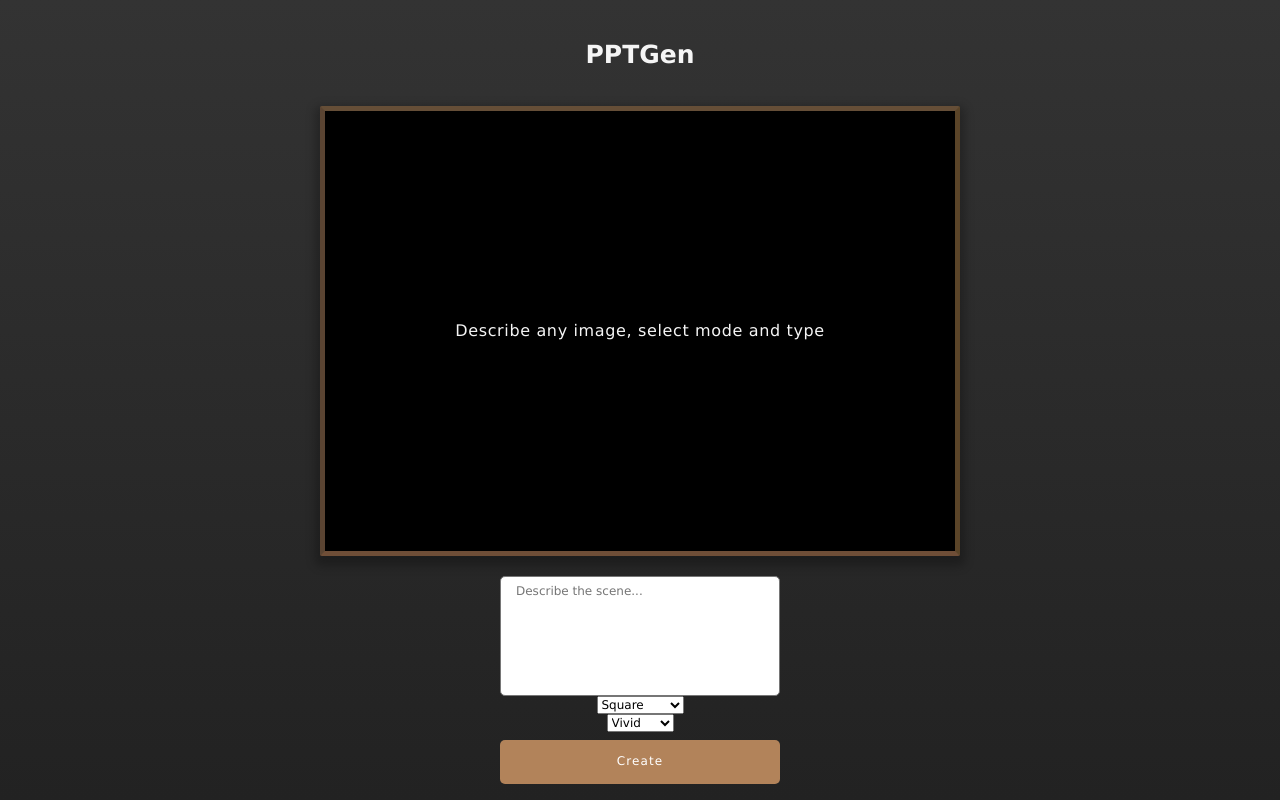
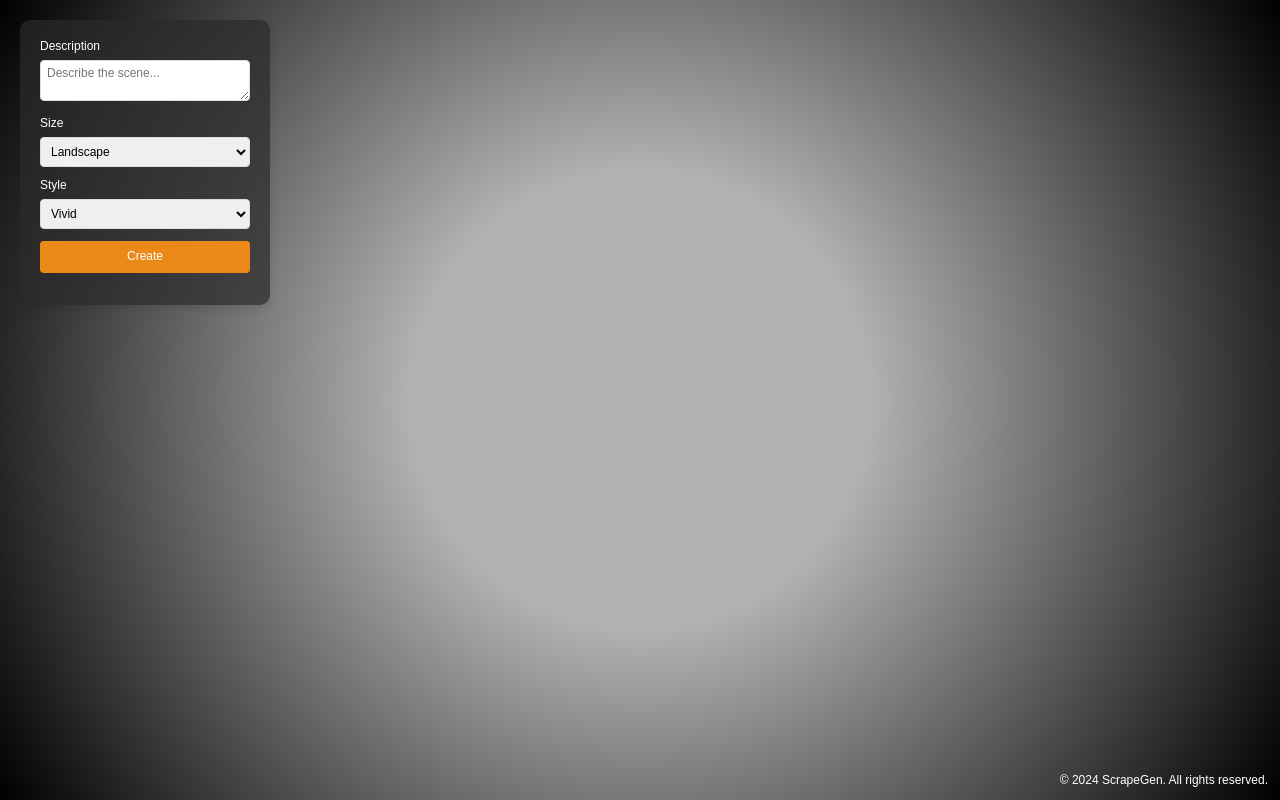
Before and after one commit to Harry-Yates/ScapeGen, a website built with Vite: page index.html in a window 1280 px wide. Built offline with nearby package versions, Linux system fonts and the light colour scheme; no server answers; files whose address does not match are found by name.

Commit message:
styled product and cleaned up functionality

```diff
--- a/index.css
+++ b/index.css
@@ -1,97 +1,152 @@
-html,
-body {
-  margin: 0;
-  padding: 0;
-  color: whitesmoke;
-  font-family: Verdana, Geneva, Tahoma, sans-serif;
-  font-size: 12px;
-  background-image: linear-gradient(#333333, #222222);
-  height: 100vh;
-  display: flex;
-  flex-direction: column;
-  align-items: center;
-  justify-content: center;
+/* Reset */
+*,
+*::before,
+*::after {
+  box-sizing: border-box;
 }
 
-h1 {
-  font-size: 25px;
-  margin-top: 25px;
+body,
+html {
+  height: 100%;
+  margin: 0;
+  font-family: Arial, sans-serif;
+  font-size: 12px;
 }
 
-h2 {
-  font-size: 16px;
-  margin: 0 40px;
+/* Header styles */
+.header {
   text-align: center;
-  font-weight: 400;
-  letter-spacing: 0.04em;
+  padding: 1rem;
+  background-color: rgba(255, 255, 255, 0.9);
+  position: absolute;
+  right: 0;
+  z-index: 1;
 }
 
-textarea {
-  width: 280px;
-  box-sizing: border-box;
-  padding: 8px 15px;
-  border-radius: 5px;
-  resize: none;
-  height: 10em;
+.header__title {
+  margin: 0;
 }
 
-button {
-  margin-top: 8px;
-  background: #b2835a;
-  width: 280px;
-  padding: 15px 0;
-  color: white;
-  border: none;
-  border-radius: 5px;
-  letter-spacing: 1.1px;
-  cursor: pointer;
-  transition: background-color 0.3s;
+/* Main content styles */
+.main-content {
+  height: calc(
+    100vh - 0px
+  ); /* Adjust the height based on the header/footer size */
+  overflow: hidden;
 }
 
-button:hover {
-  background-color: #b2835a; /* Change background color on hover */
+.image-generator {
+  height: 100%;
+  position: relative;
+  background-image: url("images/cat-background.png");
+  background-size: cover;
+  z-index: 0;
 }
 
-.button-fetching {
-  background-color: #aaa; /* Grayed out */
-  cursor: progress; /* Loading cursor */
+/* Add this new class */
+.image-generator.default-background {
+  background-image: url("images/cat-background.png");
 }
 
-.frame {
-  background-color: #000;
-  border: solid 5px #eee;
-  border-bottom-color: rgb(111, 78, 55);
-  border-left-color: rgb(90, 68, 50);
-  border-radius: 2px;
-  border-right-color: rgb(90, 68, 40);
-  border-top-color: rgb(101, 78, 55);
-  box-shadow: 0 0 5px 0 rgba(0, 0, 0, 0.25) inset,
-    0 5px 10px 5px rgba(0, 0, 0, 0.25);
-  box-sizing: border-box;
+/* Apply radial gradient only when there's no loaded image */
+.image-generator:not(.image-loaded)::after {
+  content: "";
+  position: absolute;
+  top: 0;
+  right: 0;
+  bottom: 0;
+  left: 0;
+  background: radial-gradient(
+    circle,
+    rgba(0, 0, 0, 0.3) 30%,
+    rgba(0, 0, 0, 1) 100%
+  );
+  z-index: 0;
+}
+
+.image-generator__output-img {
+  height: 100%;
+  width: 100%;
   display: flex;
   justify-content: center;
   align-items: center;
-  width: 80vmin; /* Responsive width */
-  height: 80vmin; /* Initial height, it will be overridden by media queries */
-  max-width: 100%; /* Make sure it does not overflow the body */
-  margin: 20px; /* Optional spacing */
+  position: relative;
+  flex-direction: column;
+  z-index: 1;
 }
 
-.frame img {
-  max-width: 100%;
-  max-height: 100%;
-  object-fit: contain; /* To keep aspect ratio of the image */
+/* Toolbox styles */
+.tool-box {
+  position: absolute;
+  top: 20px;
+  left: 20px;
+  background-color: rgba(43, 40, 40, 0.7);
+  padding: 20px;
+  border-radius: 10px;
+  box-shadow: 0 4px 8px rgba(0, 0, 0, 0.1);
+  z-index: 10;
+  min-width: 250px;
 }
 
-/* Media Queries for Landscape and Portrait specific adjustments */
-@media (orientation: landscape) {
-  .frame {
-    height: 56.25vmin; /* 16:9 aspect ratio */
-  }
+.form__group {
+  margin-bottom: 1rem;
 }
 
-@media (orientation: portrait) {
-  .frame {
-    height: 133.33vmin; /* 3:4 aspect ratio */
-  }
+.form__label {
+  display: block;
+  margin-bottom: 0.5rem;
+  color: #fff;
 }
+
+.form__textarea,
+.form__select {
+  width: 100%;
+  padding: 0.5rem;
+  border-radius: 4px;
+  border: 1px solid #ddd;
+}
+
+.form__button {
+  display: block;
+  width: 100%;
+  padding: 0.75rem;
+  border: none;
+  border-radius: 4px;
+  color: #fff;
+  background-color: #ea8818;
+  cursor: pointer;
+}
+
+.form__button--fetching {
+  background-color: #a8a8a8;
+  cursor: not-allowed;
+}
+
+.disabled-text {
+  color: #6c757d;
+}
+
+.form__button--submit {
+  margin-bottom: 1rem;
+}
+
+.form__button--download {
+  display: none;
+  background-color: #28a745;
+}
+
+/* Footer styles */
+.footer {
+  padding: 1rem;
+  /* background-color: rgba(255, 255, 255, 0.9); */
+  background-color: transparent;
+  position: absolute;
+  bottom: 0;
+  right: 0;
+  z-index: 10;
+}
+
+.footer__text {
+  margin: 0;
+  color: #fff;
+}
--- a/index.html
+++ b/index.html
@@ -1,44 +1,106 @@
 <!DOCTYPE html>
-<html>
+<html lang="en">
   <head>
+    <meta charset="UTF-8" />
+    <meta
+      name="viewport"
+      content="width=device-width, initial-scale=1.0" />
+    <meta
+      name="description"
+      content="ScapeGen - Generate professional images with AI technology." />
     <link
       rel="stylesheet"
       href="https://cdnjs.cloudflare.com/ajax/libs/normalize/8.0.1/normalize.css" />
-    <title>Powerpoint Image Creator - Generate PPT images with AI</title>
     <link
       rel="stylesheet"
       href="index.css" />
+    <title>ScapeGen - Generate professional images with AI technology.</title>
   </head>
   <body>
-    <h1>PPTGen</h1>
-    <div
-      id="output-img"
-      class="frame">
-      <h2>Describe any image, select mode and type</h2>
-      <!-- Placeholder for images -->
+    <!-- <header class="header">
+      <h1 class="header__title">ScapeGen</h1>
+      <span>Generate professional images with AI technology.</span>
+    </header> -->
+
+    <main class="main-content">
+      <div class="image-generator default-background">
+        <div class="image-generator__output-img">
+          <!-- <h2 class="image-generator__description-heading">
+            Visualize Your Ideas
+          </h2>
+          <p class="image-generator__description-text">
+            Describe the scene, select your preferences, and generate a custom
+            image for your presentation.
+          </p> -->
         </div>
+
+        <div class="tool-box">
+          <form
+            class="form"
+            id="image-form">
+            <div class="form__group">
+              <label
+                for="instruction"
+                class="form__label"
+                >Description</label
+              >
               <textarea
-      placeholder="Describe the scene..."
-      id="instruction"></textarea>
+                id="instruction"
+                class="form__textarea"
+                placeholder="Describe the scene..."></textarea>
+            </div>
 
-    <!-- Add this inside your <body> tag -->
+            <div class="form__group">
+              <label
+                for="size-select"
+                class="form__label"
+                >Size</label
+              >
+              <select
+                id="size-select"
+                class="form__select">
+                <option value="1792x1024">Landscape</option>
+                <option value="1024x1792">Portrait</option>
+                <option value="1024x1024">Square</option>
+              </select>
+            </div>
+
+            <div class="form__group">
+              <label
+                for="style-select"
+                class="form__label"
+                >Style</label
+              >
+              <select
+                id="style-select"
+                class="form__select">
+                <option value="vivid">Vivid</option>
+                <option value="natural">Natural</option>
+              </select>
+            </div>
+
             <button
+              type="submit"
+              id="submit-btn"
+              class="form__button form__button--submit">
+              Create
+            </button>
+            <button
+              type="button"
               id="download-btn"
+              class="form__button form__button--download"
               style="display: none">
               Download Image
             </button>
+          </form>
+        </div>
+      </div>
+    </main>
 
-    <select id="size-select">
-      <option value="1024x1024">Square</option>
-      <option value="1792x1024">Landscape</option>
-      <option value="1024x1792">Portrait</option>
-    </select>
-    <select id="style-select">
-      <option value="vivid">Vivid</option>
-      <option value="natural">Natural</option>
-    </select>
+    <footer class="footer">
+      <p class="footer__text">&copy; 2024 ScrapeGen. All rights reserved.</p>
+    </footer>
 
-    <button id="submit-btn">Create</button>
     <script
       type="module"
       src="index.js"></script>
```
Also changed, not shown: index.js (+37 -15 lines). Lines whose indentation alone changed are shown as unchanged.
